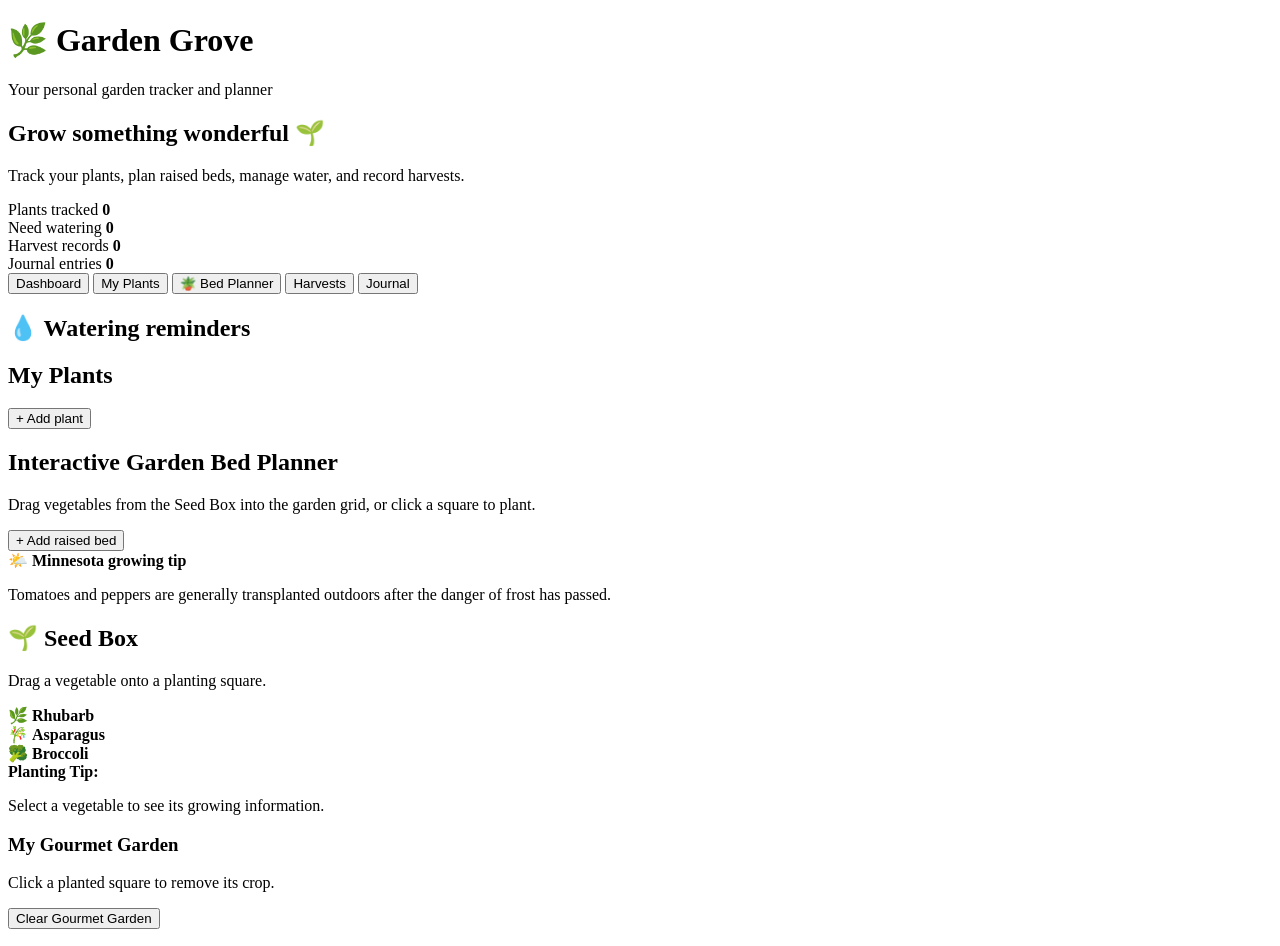
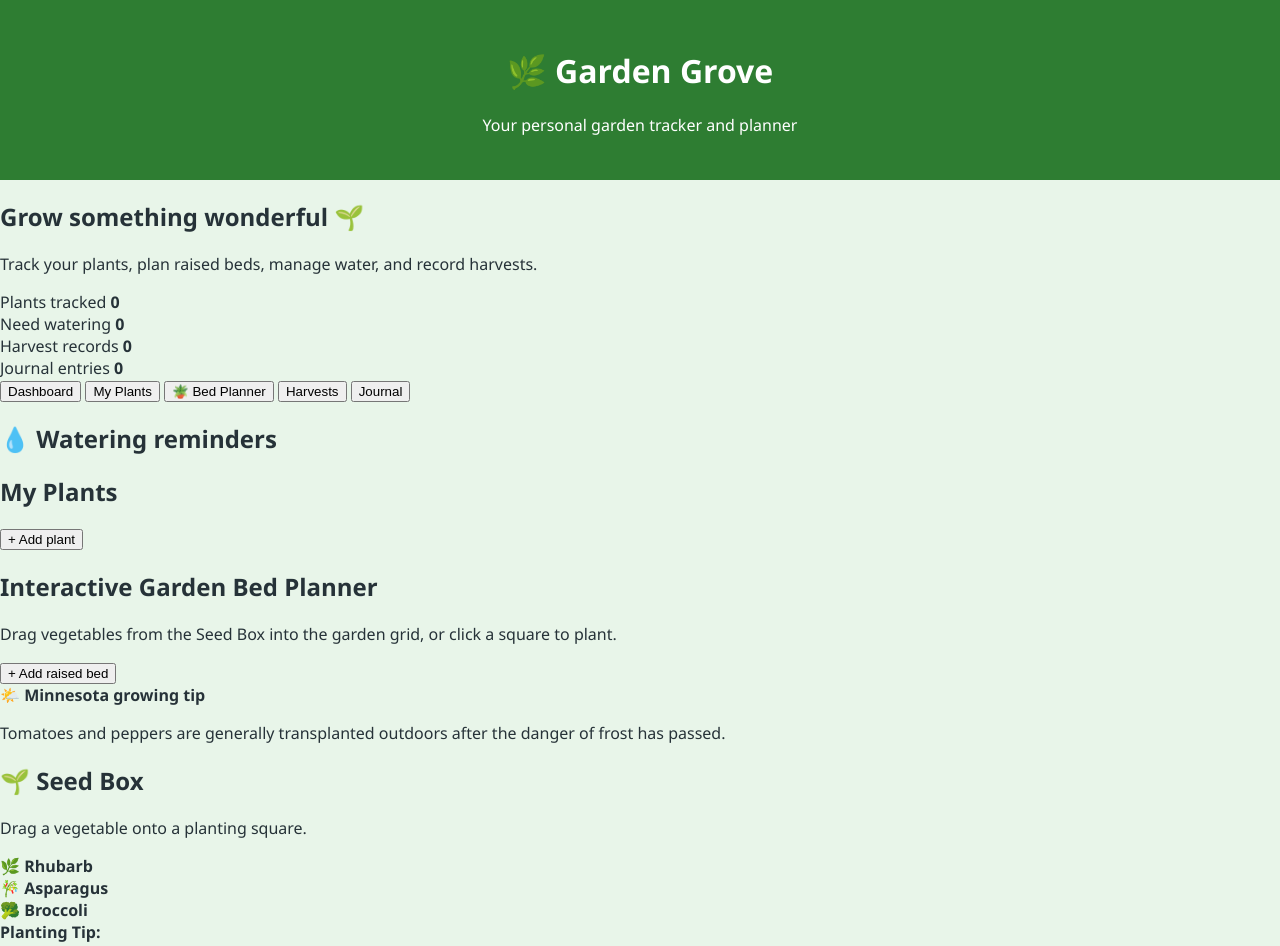
Before and after one commit to AlexandertheGreat491/Garden-Tracker, a plain HTML site: page combine/index.html in a window 1280 px wide. Shown: the top 946 px of the page. Drawn offline with Linux system fonts and the light colour scheme.

Commit message:
added body and header styling

```diff
--- a/combine/style.css
+++ b/combine/style.css
@@ -10,3 +10,17 @@
 * {
   box-sizing: border-box;
 }
+
+body {
+  margin: 0;
+  font-family: 'Segoe UI', Tahoma, sans-serif;
+  background: var(--light-green);
+  color: var(--text);
+}
+
+header {
+  background: var(--green);
+  color: white;
+  text-align: center;
+  padding: 28px 20px;
+}
```
